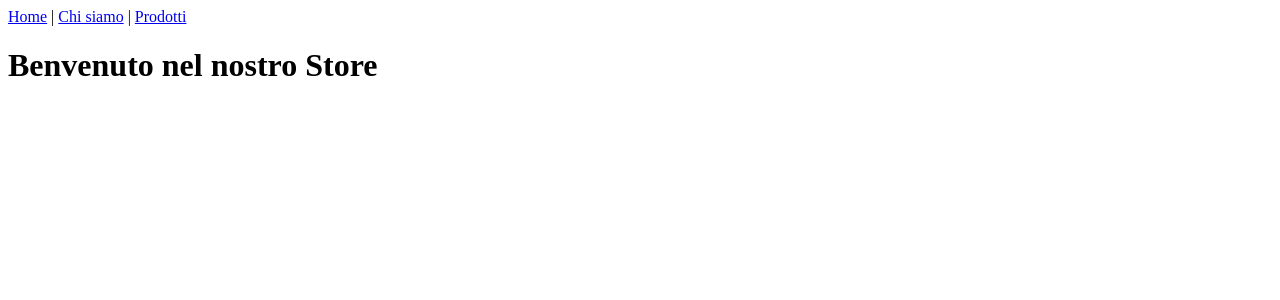
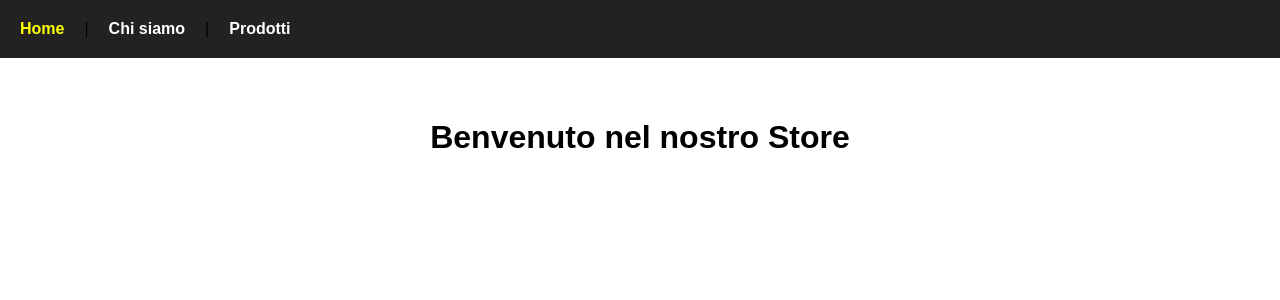
Before and after one commit to alessiaasmeraglia/react-router, a React (Vite) app: page / in a window 1280 px wide. Shown: the top 300 px of the page. Built offline with nearby package versions, Linux system fonts and the light colour scheme.

Commit message:
Aggiunto stile base

```diff
--- a/src/index.css
+++ b/src/index.css
@@ -0,0 +1,26 @@
+body {
+    margin: 0;
+    font-family: Arial, Helvetica, sans-serif;
+}
+
+.navbar {
+    background: #222;
+    padding: 20px;
+    display: flex;
+    gap: 20px;
+}
+
+.link {
+    color: white;
+    text-decoration: none;
+    font-weight: bold;
+}
+
+.link.active {
+    color: yellow;
+}
+
+.page {
+    padding: 40px;
+    text-align: center;
+}
```
